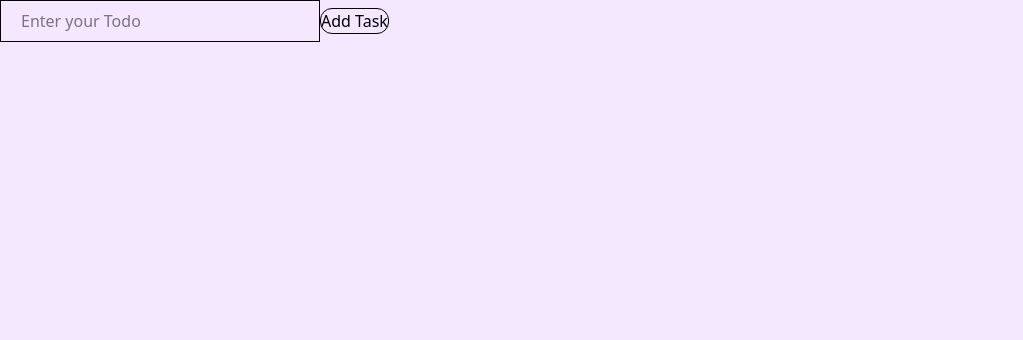
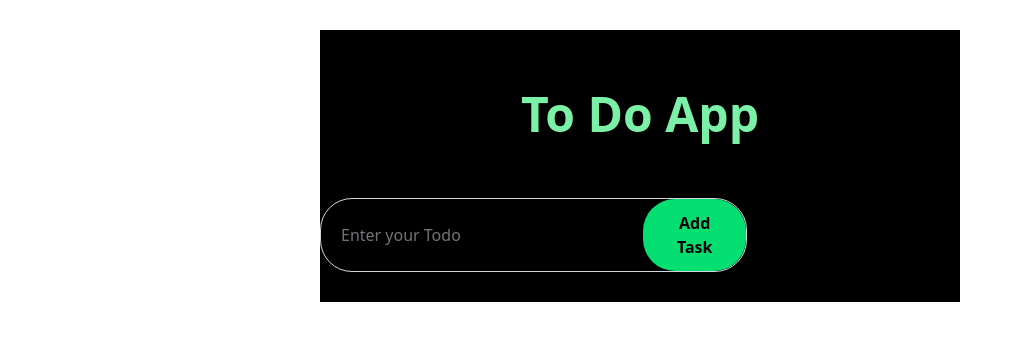
Before and after one commit to Philemon-ndayishimiye/To-Do-App-TypeScript, a React (Vite) app: page / in a window 1280 px wide. Shown: the top 340 px of the page, without its empty margins (0-1023 px from the left). Built offline with nearby package versions, Linux system fonts and the light colour scheme.

Commit message:
add component

```diff
--- a/src/component/Button.tsx
+++ b/src/component/Button.tsx
@@ -3,7 +3,11 @@ import type { ButtonType } from "../types/Input";
 
 export const ButtonComp = ({ label, type, onClick }: ButtonType) => {
   return (
-    <button className="border rounded-xl " type={type} onClick={onClick}>
+    <button
+      className="rounded-4xl cursor-pointer font-bold bg-green-400 text-black px-4 py-3 ml-1 "
+      type={type}
+      onClick={onClick}
+    >
       {label}
     </button>
   );
--- a/src/component/Input.tsx
+++ b/src/component/Input.tsx
@@ -11,7 +11,7 @@ export const Input = ({
 }: InputType) => {
   return (
     <input
-      className="w-[320px] px-5 py-2 text-black border"
+      className="w-[320px]  px-5 py-3 border border-none  focus:outline-none text-gray-200 "
       type={type}
       placeholder={placeholder}
       name={name}
--- a/src/component/Main.tsx
+++ b/src/component/Main.tsx
@@ -1,8 +1,8 @@
 import React, { useState } from "react";
 import { Input } from "../component/Input";
-import type { InputType, ButtonType } from "../types/Input";
 import { ButtonComp } from "../component/Button";
 import { useTodo } from "../hooks/useTodo";
+import Title from "./Title";
 
 export default function Main() {
   const [todoName, setTodoName] = useState("");
@@ -11,12 +11,12 @@ export default function Main() {
   console.log(Todos);
 
   return (
-    <div className=" bg-purple-100 h-screen">
-      <div>
-        {/* <div className="flex justify-center py-[50px]">
-          <h1 className="text-white font-bold text-5xl">To Do App</h1>
-        </div> */}
-        <div>
+    <div className="bg-black pb-[30px] w-[50%] ">
+      <div className="flex justify-center items-center">
+        <Title />
+      </div>
+
+      <div className="border border-gray-300 w-[427px] rounded-4xl flex ]">
         <Input
           type="text"
           name="Todo"
@@ -39,6 +39,5 @@ export default function Main() {
         />
       </div>
     </div>
-    </div>
   );
 }
--- a/src/component/Title.tsx
+++ b/src/component/Title.tsx
@@ -2,8 +2,8 @@ import React from "react";
 
 export default function Title() {
   return (
-    <div>
-      <h1>To Do App</h1>
+    <div className="py-[60px]">
+      <h1 className="text-green-300 font-bold text-5xl">To Do App</h1>
     </div>
   );
 }
--- a/src/pages/Home.tsx
+++ b/src/pages/Home.tsx
@@ -4,7 +4,7 @@ import Main from "../component/Main";
 export default function Home() {
   return (
     <div>
-      <div>
+      <div className="flex justify-center items-center py-[30px]">
         <Main />
       </div>
     </div>
```
Lines whose indentation alone changed are shown as unchanged.
